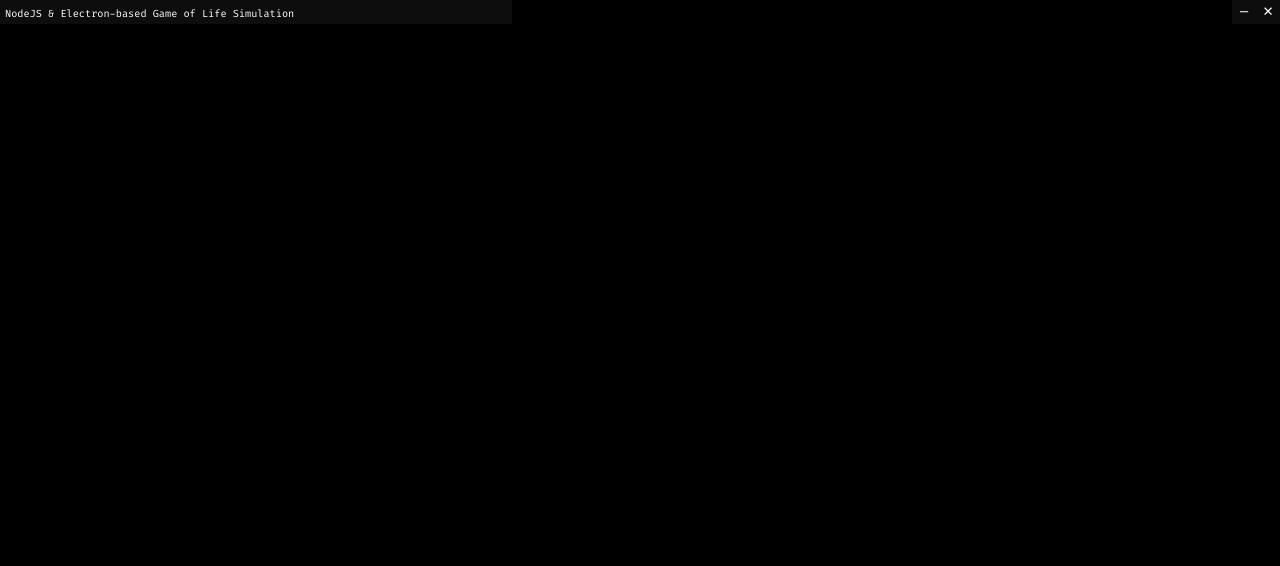
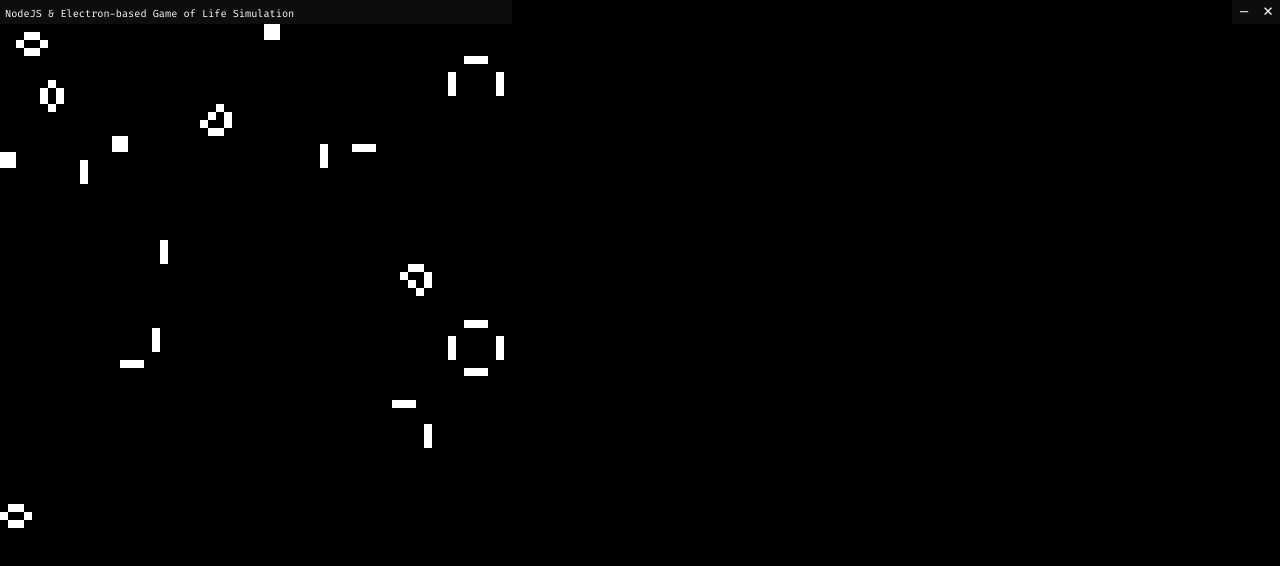
Before and after one commit to MisterSirCode/gol.js, an Electron app: page view/view.html in a window 1280 px wide. Drawn offline with Linux system fonts and the light colour scheme.

Commit message:
its working

```diff
--- a/gol.js
+++ b/gol.js
@@ -2,14 +2,22 @@ class GameOfLifeSimulation {
     constructor(resX, resY, speed) {
         this.res_x = resX;
         this.res_y = resY;
-        this.delay = 1000 - Math.round(speed * 10);
+        this.delay = speed;
+    }
+
+    add_living_cell(x, y) {
+        x = Math.min(Math.max(x, 0), this.res_x - 1);
+        y = Math.min(Math.max(y, 0), this.res_y - 1);
+        this.gol[y][x] = 1;
     }
 
     __gen2DArray(width, height) {
         let arr = [];
-        for (let y = 0; y < height; y++)
+        for (let y = 0; y < height; y++) {
+            arr[y] = [];
             for (let x = 0; x < width; x++)
-                array[y][x] = 0;
+                arr[y][x] = 0;
+        }
         return arr;
     }
 
@@ -24,12 +32,19 @@ class GameOfLifeSimulation {
     }
 
     __simulation_loop() {
-        let tempGol;
+        let tempGol = this.__gen2DArray(this.res_x, this.res_y);
         for (let y = 0; y < this.res_y; y++) {
             for (let x = 0; x < this.res_x; x++) {
                 let nbrs = this.__check_neighbors(x, y);
+                let crnt = this.gol[y][x] ? true : false;
+                if (crnt && nbrs < 2) tempGol[y][x] = 0;
+                else if (crnt && (nbrs == 2 || nbrs == 3)) tempGol[y][x] = 1;
+                else if (crnt && nbrs > 3) tempGol[y][x] = 0;
+                else if (!crnt && nbrs == 3) tempGol[y][x] = 1;
+                else tempGol[y][x] = this.gol[y][x];
             }
         }
+        this.gol = tempGol;
     }
 
     __to_raw_data() {
@@ -41,16 +56,28 @@ class GameOfLifeSimulation {
                 flat.push([cp, cp, cp, cp]);
             }
         }
-        flat.reduce((xs, ys) => xs.concat(ys));
-        return new ImageData(Uint8ClampedArray.from(flat), 2, 2);
+        flat = flat.reduce((xs, ys) => xs.concat(ys));
+        return new ImageData(Uint8ClampedArray.from(flat), this.res_x, this.res_y);
     }
 
     initialize() {
         this.gol = this.__gen2DArray(this.res_x, this.res_y);
     }
 
+    seed_random() {
+        for (let y = 0; y < this.res_y; y++) {
+            for (let x = 0; x < this.res_x; x++) {
+                let r = Math.random() > 0.9 ? true : false;
+                if (r) this.gol[y][x] = 1;
+            }
+        }
+    }
+
     start() {
-        this.runner = setInterval(this.__simulation_loop, this.speed);
+        this.runner = window.setInterval(() => {
+            this.__simulation_loop()
+        }, this.delay);
+        //this.__simulation_loop();
     }
 
     stop() {
--- a/view/view.css
+++ b/view/view.css
@@ -68,12 +68,20 @@ button:hover {
     bottom: 0;
 }
 
-.golcvs {
+canvas {
     position: fixed;
     width: 512px;
     height: 512px;
     top: 24px;
-    left: 0;
     right: 0;
     bottom: 0;
+    image-rendering: pixelated;
 }
+
+.golcvs {
+    left: -512px;
+}
+
+.final {
+    left: 0;
+}
--- a/view/view.html
+++ b/view/view.html
@@ -14,8 +14,9 @@
     </div>
     <div class="contentBase">
         <canvas class="golcvs"></canvas>
+        <canvas class="final"></canvas>
     </div>
 </body>
-<script src="gol.js"></script>
+<script src="../gol.js"></script>
 <script src="view.js"></script>
 </html>
--- a/view/view.js
+++ b/view/view.js
@@ -1,2 +1,54 @@
 document.querySelector('.menuMin').addEventListener('click', (e) => windowControls.minimize());
 document.querySelector('.menuClose').addEventListener('click', (e) => windowControls.close());
+
+const size = 64;
+const finl = 512;
+const sclr = finl / size;
+const gol = new GameOfLifeSimulation(size, size, 10);
+const cvsp = document.querySelector('.golcvs');
+const ctxp = cvsp.getContext('2d');
+const cvs = document.querySelector('.final');
+const ctx = cvs.getContext('2d');
+let isMouseOverCanvas = false;
+let isMousePressed = false;
+
+gol.initialize();
+gol.seed_random();
+gol.start();
+
+cvsp.width = cvsp.height = size;
+cvs.width = cvs.height = finl;
+
+function getMousePos(canvas, evt) {
+    var rect = canvas.getBoundingClientRect();
+    return {
+        x: evt.clientX - rect.left,
+        y: evt.clientY - rect.top
+    };
+}
+
+cvs.addEventListener('mousedown', () => { isMousePressed = true })
+cvs.addEventListener('mouseup', () => { isMousePressed = false })
+cvs.addEventListener('mouseenter', () => { isMouseOverCanvas = true })
+cvs.addEventListener('mouseleave', () => { isMouseOverCanvas = false })
+cvs.addEventListener('mousemove', (e) => {
+    if (isMousePressed && isMouseOverCanvas) {
+        console.log("mouse over and pressed");
+        let pos = getMousePos(cvs, e);
+        gol.add_living_cell(Math.round(pos.x / sclr), Math.round(pos.y / sclr));
+    }
+    console.log("mouse over");
+})
+
+function renderLoop() {
+    ctxp.clearRect(0, 0, size, size);
+    ctx.clearRect(0, 0, finl, finl);
+    ctxp.imageSmoothingEnabled = false;
+    ctx.imageSmoothingEnabled = false;
+    let data = gol.__to_raw_data();
+    ctxp.putImageData(data, 0, 0);
+    ctx.drawImage(cvsp, 0, 0, size, size, 0, 0, finl, finl);
+    window.requestAnimationFrame(renderLoop);
+}
+
+window.requestAnimationFrame(renderLoop);
```
